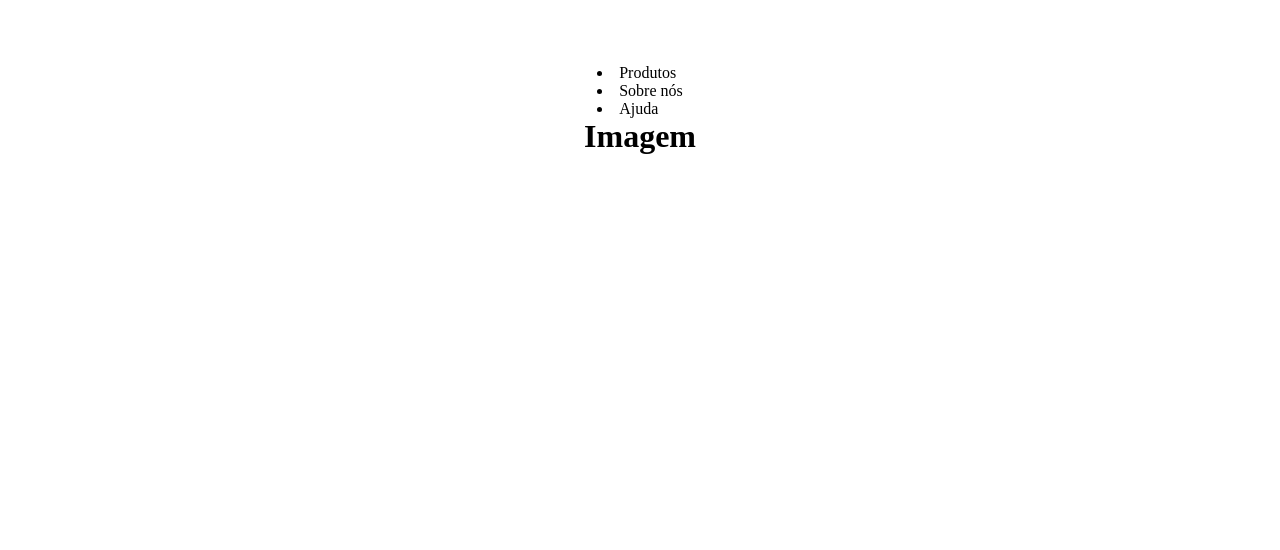
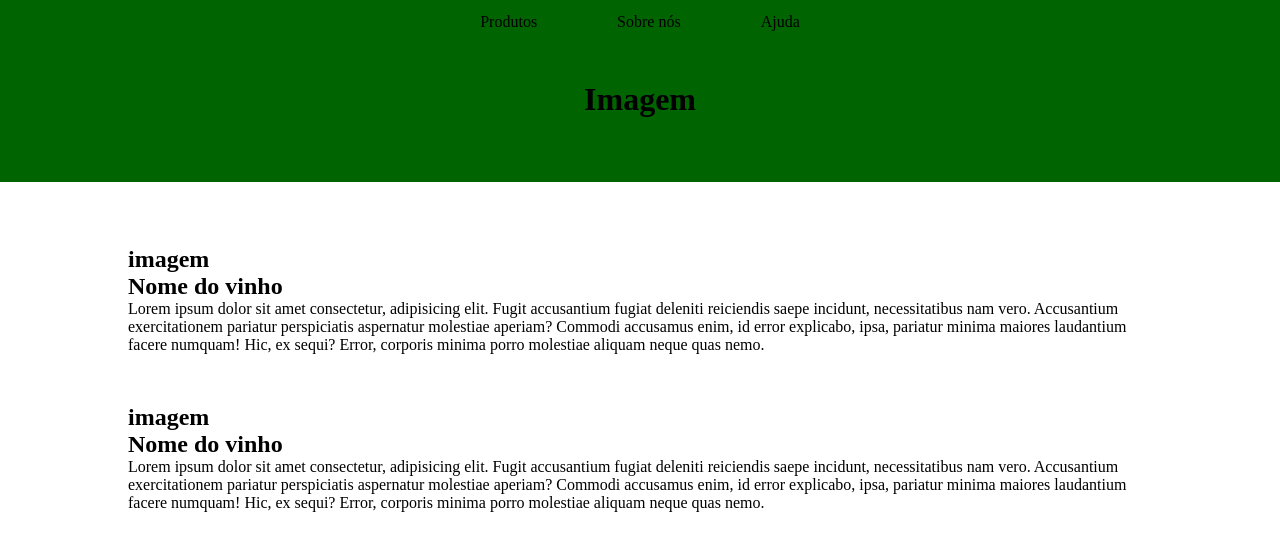
Before and after one commit to UlissesE/cp3Front, a plain HTML site: page index.html in a window 1280 px wide. Drawn offline with Linux system fonts and the light colour scheme.

Commit message:
desenvolvimento1

```diff
--- a/css/flex-style.css
+++ b/css/flex-style.css
@@ -14,5 +14,31 @@ body {
     display: flex;
     flex-direction: column;
     align-items: center;
-    padding: 5%;
+    gap: 50px;
+    padding: 1% 5% 5% 5%;
+    background-color: darkgreen;
 }
+
+
+.cabecalho__navegacao {
+    display: flex;
+    flex-direction: row;
+    gap: 5rem;
+    list-style-type: none;
+
+}
+
+main {
+    height: 100vh;
+    padding: 5% 10%;
+}
+
+.container {
+    display: flex;
+    flex-direction: column;
+    gap: 50px;
+}
+
+.produtos__item {
+
+}
--- a/index.html
+++ b/index.html
@@ -1,11 +1,13 @@
 <!DOCTYPE html>
 <html lang="pt-br">
+
 <head>
     <meta charset="UTF-8">
     <meta name="viewport" content="width=device-width, initial-scale=1.0">
     <title>Vinhria Agnello</title>
     <link rel="stylesheet" href="/css/flex-style.css">
 </head>
+
 <body>
 
     <header class="cabecalho">
@@ -19,7 +21,36 @@
     </header>
 
     <main>
+        <section class="container produtos">
+            <div class="produtos__item">
+                <div class="item__imagem">
+                    <h1>imagem</h1>
+                </div>
+                <div class="item__descricao">
+                    <h1 class="descricao__titulo">Nome do vinho</h1>
+                    <p class="descricao__texto">Lorem ipsum dolor sit amet consectetur, adipisicing elit. Fugit
+                        accusantium fugiat deleniti reiciendis saepe incidunt, necessitatibus nam vero. Accusantium
+                        exercitationem pariatur perspiciatis aspernatur molestiae aperiam? Commodi accusamus enim, id
+                        error explicabo, ipsa, pariatur minima maiores laudantium facere numquam! Hic, ex sequi? Error,
+                        corporis minima porro molestiae aliquam neque quas nemo.</p>
+                </div>
+            </div>
 
+            <div class="produtos__item">
+                <div class="item__imagem">
+                    <h1>imagem</h1>
+                </div>
+                <div class="item__descricao">
+                    <h1 class="descricao__titulo">Nome do vinho</h1>
+                    <p class="descricao__texto">Lorem ipsum dolor sit amet consectetur, adipisicing elit. Fugit
+                        accusantium fugiat deleniti reiciendis saepe incidunt, necessitatibus nam vero. Accusantium
+                        exercitationem pariatur perspiciatis aspernatur molestiae aperiam? Commodi accusamus enim, id
+                        error explicabo, ipsa, pariatur minima maiores laudantium facere numquam! Hic, ex sequi? Error,
+                        corporis minima porro molestiae aliquam neque quas nemo.</p>
+                </div>
+            </div>
+
+        </section>
     </main>
 
     <footer>
@@ -27,4 +58,5 @@
     </footer>
 
 </body>
+
 </html>
```
